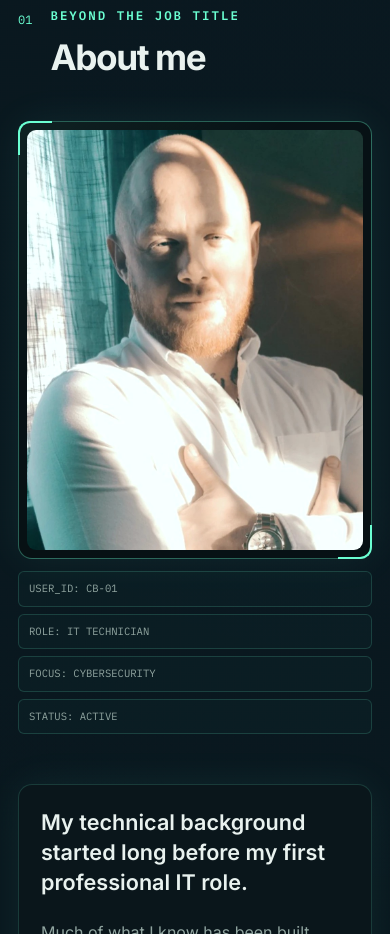
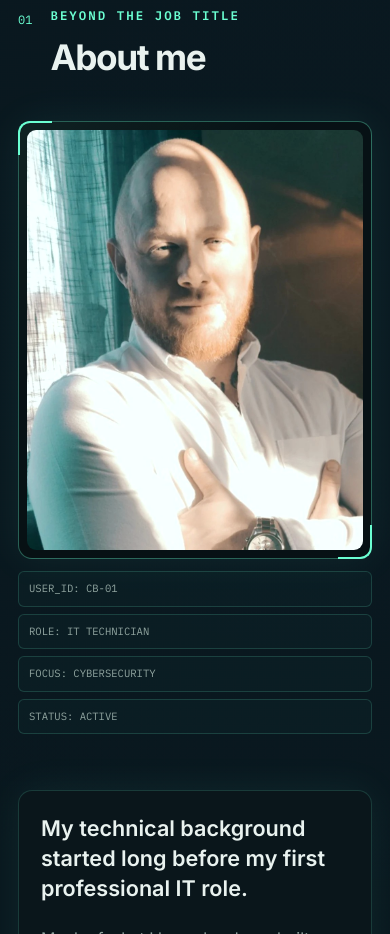
Before and after one commit to christofferbidemark/christofferbidemark.github.io, a plain HTML site: page index.html in a window 390 px wide. Shown: the part 1400-2334 px from the top of the page. Drawn offline with Linux system fonts and the light colour scheme.

Commit message:
Add files via upload

```diff
--- a/style.css
+++ b/style.css
@@ -299,14 +299,16 @@ img { max-width: 100%; display: block; }
 /* ABOUT */
 .about-grid {
   display: grid;
-  grid-template-columns: .78fr 1.22fr;
-  gap: 50px;
+  grid-template-columns: 360px minmax(0, 1fr);
+  gap: 46px;
   align-items: start;
 }
 
 .profile-shell {
   position: sticky;
   top: 104px;
+  width: 100%;
+  max-width: 360px;
 }
 
 .profile-frame {
@@ -347,7 +349,7 @@ img { max-width: 100%; display: block; }
   width: 100%;
   aspect-ratio: 4/5;
   object-fit: cover;
-  object-position: 50% 35%;
+  object-position: 50% 28%;
   border-radius: 9px;
   filter: saturate(.88) contrast(1.04);
 }
@@ -774,17 +776,21 @@ footer {
   font-size: .72rem;
 }
 
-@media (max-width: 980px) {
+@media (max-width: 900px) {
   .hero,
   .about-grid,
   .contact-section {
     grid-template-columns: 1fr;
   }
 
-  .profile-shell { position: static; }
+  .profile-shell {
+    position: static;
+    max-width: 360px;
+    margin: 0 auto 10px;
+  }
 
   .profile-frame {
-    max-width: 520px;
+    max-width: 360px;
   }
 
   .terminal-card { transform: none; }
@@ -874,3 +880,22 @@ footer {
 
   footer { flex-direction: column; }
 }
+
+
+/* v2.2 profile-card refinements */
+.identity-strip span {
+  display: block;
+  min-width: 0;
+  overflow-wrap: anywhere;
+}
+
+@media (max-width: 560px) {
+  .profile-shell,
+  .profile-frame {
+    max-width: 100%;
+  }
+
+  .profile-frame img {
+    aspect-ratio: 4 / 5;
+  }
+}
```
Also changed, not shown: UPLOAD-INSTRUCTIONS.txt, 1 other file.
